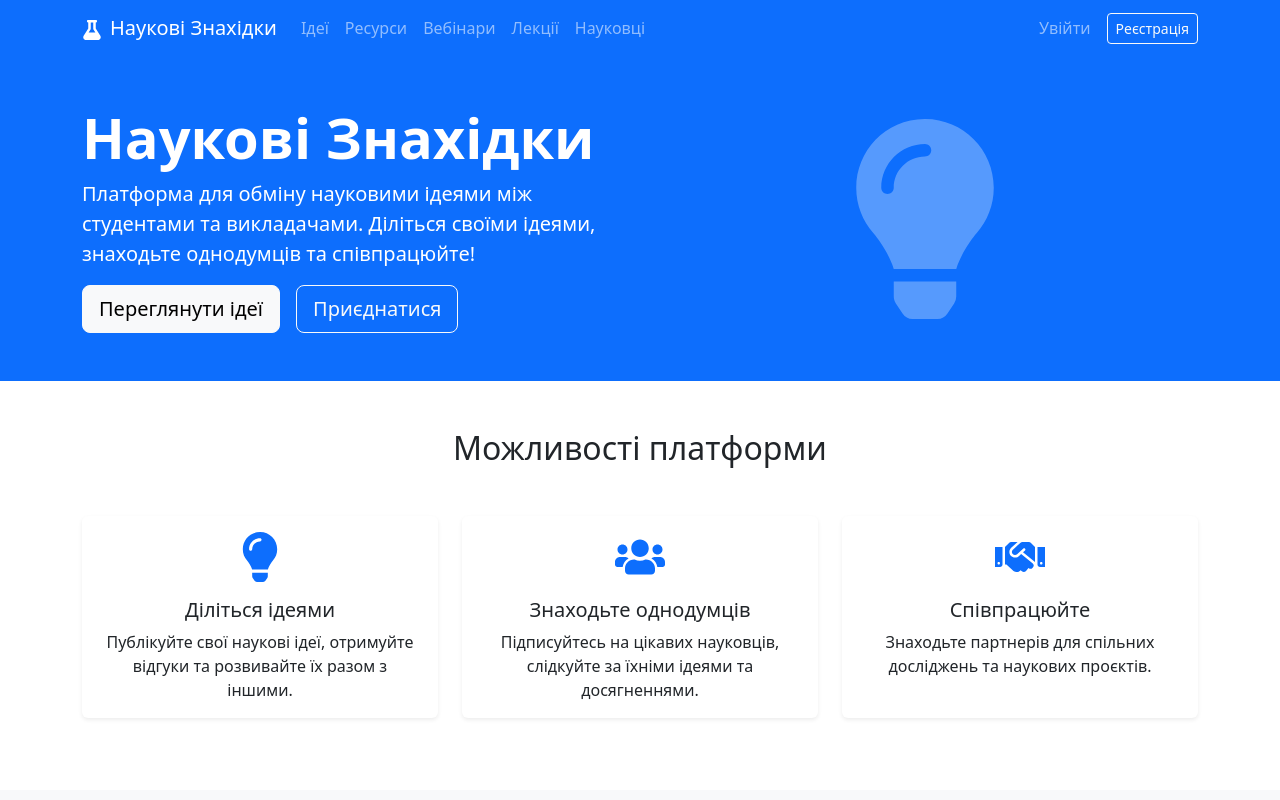
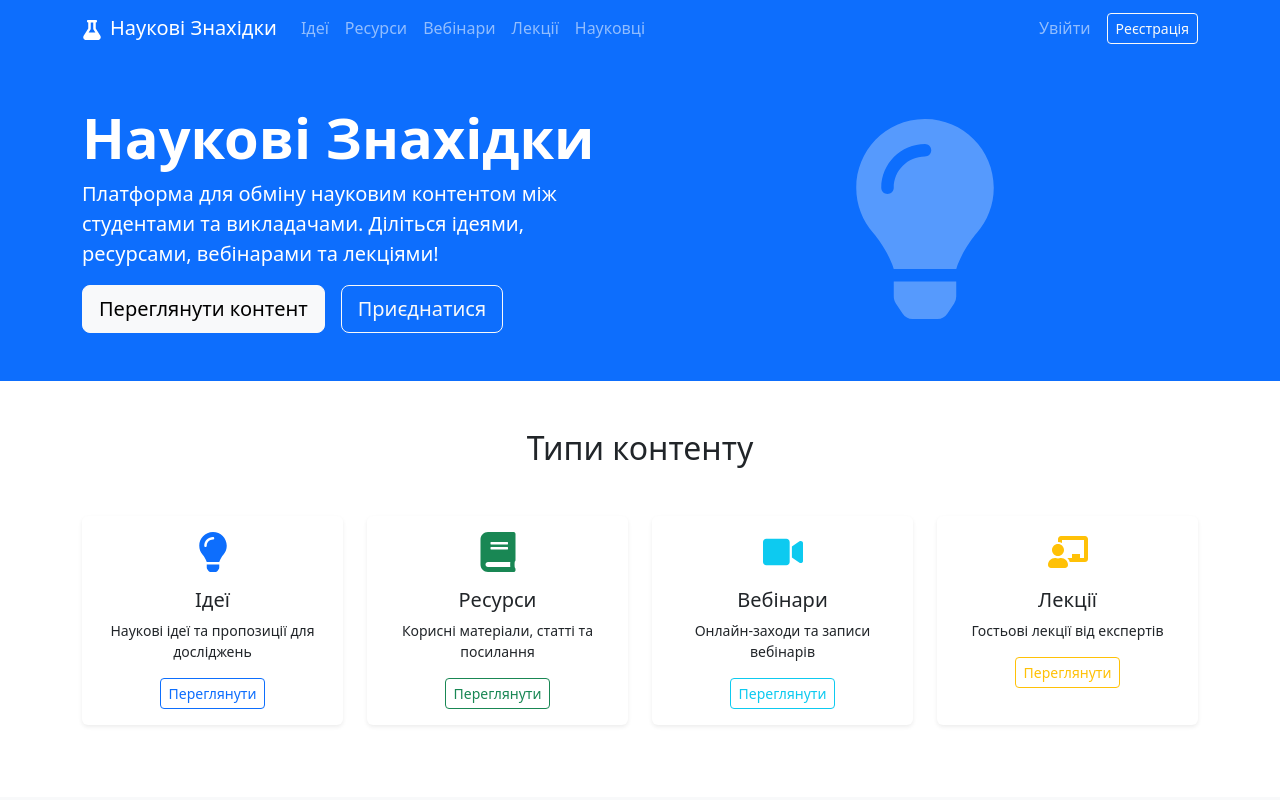
Before and after one commit to natadenga/scientific-discoveries, a React (Vite) app in the folder frontend/: page / in a window 1280 px wide. Shown: the top 800 px of the page. Built offline with nearby package versions, Linux system fonts and the light colour scheme.

Commit message:
update homepage

```diff
--- a/frontend/src/pages/HomePage.jsx
+++ b/frontend/src/pages/HomePage.jsx
@@ -1,6 +1,6 @@
 import { Link } from 'react-router-dom';
 import { Container, Row, Col, Button, Card } from 'react-bootstrap';
-import { FaLightbulb, FaUsers, FaHandshake } from 'react-icons/fa';
+import { FaLightbulb, FaUsers, FaHandshake, FaBook, FaVideo, FaChalkboardTeacher } from 'react-icons/fa';
 import useTitle from '../hooks/useTitle';
 
 function HomePage() {
@@ -15,12 +15,12 @@ function HomePage() {
             <Col lg={6}>
               <h1 className="display-4 fw-bold">Наукові Знахідки</h1>
               <p className="lead">
-                Платформа для обміну науковими ідеями між студентами та викладачами.
-                Діліться своїми ідеями, знаходьте однодумців та співпрацюйте!
+                Платформа для обміну науковим контентом між студентами та викладачами.
+                Діліться ідеями, ресурсами, вебінарами та лекціями!
               </p>
               <div className="d-flex gap-3">
-                <Button as={Link} to="/ideas" variant="light" size="lg">
-                  Переглянути ідеї
+                <Button as={Link} to="/contents?type=idea" variant="light" size="lg">
+                  Переглянути контент
                 </Button>
                 <Button as={Link} to="/register" variant="outline-light" size="lg">
                   Приєднатися
@@ -34,34 +34,98 @@ function HomePage() {
         </Container>
       </div>
 
+      {/* Content Types Section */}
+      <Container className="py-5">
+        <h2 className="text-center mb-5">Типи контенту</h2>
+        <Row>
+          <Col md={3} className="mb-4">
+            <Card className="h-100 text-center border-0 shadow-sm">
+              <Card.Body>
+                <FaLightbulb size={40} className="text-primary mb-3" />
+                <Card.Title>Ідеї</Card.Title>
+                <Card.Text className="small">
+                  Наукові ідеї та пропозиції для досліджень
+                </Card.Text>
+                <Button as={Link} to="/contents?type=idea" variant="outline-primary" size="sm">
+                  Переглянути
+                </Button>
+              </Card.Body>
+            </Card>
+          </Col>
+          <Col md={3} className="mb-4">
+            <Card className="h-100 text-center border-0 shadow-sm">
+              <Card.Body>
+                <FaBook size={40} className="text-success mb-3" />
+                <Card.Title>Ресурси</Card.Title>
+                <Card.Text className="small">
+                  Корисні матеріали, статті та посилання
+                </Card.Text>
+                <Button as={Link} to="/contents?type=resource" variant="outline-success" size="sm">
+                  Переглянути
+                </Button>
+              </Card.Body>
+            </Card>
+          </Col>
+          <Col md={3} className="mb-4">
+            <Card className="h-100 text-center border-0 shadow-sm">
+              <Card.Body>
+                <FaVideo size={40} className="text-info mb-3" />
+                <Card.Title>Вебінари</Card.Title>
+                <Card.Text className="small">
+                  Онлайн-заходи та записи вебінарів
+                </Card.Text>
+                <Button as={Link} to="/contents?type=webinar" variant="outline-info" size="sm">
+                  Переглянути
+                </Button>
+              </Card.Body>
+            </Card>
+          </Col>
+          <Col md={3} className="mb-4">
+            <Card className="h-100 text-center border-0 shadow-sm">
+              <Card.Body>
+                <FaChalkboardTeacher size={40} className="text-warning mb-3" />
+                <Card.Title>Лекції</Card.Title>
+                <Card.Text className="small">
+                  Гостьові лекції від експертів
+                </Card.Text>
+                <Button as={Link} to="/contents?type=lecture" variant="outline-warning" size="sm">
+                  Переглянути
+                </Button>
+              </Card.Body>
+            </Card>
+          </Col>
+        </Row>
+      </Container>
+
       {/* Features Section */}
-      <Container className="py-5">
+      <div className="bg-light py-5">
+        <Container>
           <h2 className="text-center mb-5">Можливості платформи</h2>
           <Row>
             <Col md={4} className="mb-4">
-            <Card className="h-100 text-center border-0 shadow-sm">
+              <Card className="h-100 text-center border-0">
                 <Card.Body>
                   <FaLightbulb size={50} className="text-primary mb-3" />
-                <Card.Title>Діліться ідеями</Card.Title>
+                  <Card.Title>Діліться контентом</Card.Title>
                   <Card.Text>
-                  Публікуйте свої наукові ідеї, отримуйте відгуки та розвивайте їх разом з іншими.
+                    Публікуйте наукові ідеї, ресурси, вебінари та лекції. Отримуйте відгуки та розвивайте їх разом з іншими.
                   </Card.Text>
                 </Card.Body>
               </Card>
             </Col>
             <Col md={4} className="mb-4">
-            <Card className="h-100 text-center border-0 shadow-sm">
+              <Card className="h-100 text-center border-0">
                 <Card.Body>
                   <FaUsers size={50} className="text-primary mb-3" />
                   <Card.Title>Знаходьте однодумців</Card.Title>
                   <Card.Text>
-                  Підписуйтесь на цікавих науковців, слідкуйте за їхніми ідеями та досягненнями.
+                    Підписуйтесь на цікавих науковців, слідкуйте за їхнім контентом та досягненнями.
                   </Card.Text>
                 </Card.Body>
               </Card>
             </Col>
             <Col md={4} className="mb-4">
-            <Card className="h-100 text-center border-0 shadow-sm">
+              <Card className="h-100 text-center border-0">
                 <Card.Body>
                   <FaHandshake size={50} className="text-primary mb-3" />
                   <Card.Title>Співпрацюйте</Card.Title>
@@ -73,19 +137,18 @@ function HomePage() {
             </Col>
           </Row>
         </Container>
+      </div>
 
       {/* CTA Section */}
-      <div className="bg-light py-5">
-        <Container className="text-center">
-          <h2>Готові поділитися своєю ідеєю?</h2>
+      <Container className="py-5 text-center">
+        <h2>Готові поділитися своїми знахідками?</h2>
         <p className="text-muted mb-4">
-            Зареєструйтесь безкоштовно та почніть ділитися своїми науковими відкриттями вже сьогодні!
+          Зареєструйтесь безкоштовно та почніть ділитися науковим контентом вже сьогодні!
         </p>
         <Button as={Link} to="/register" variant="primary" size="lg">
           Почати зараз
         </Button>
       </Container>
-      </div>
     </>
   );
 }
```
Lines whose indentation alone changed are shown as unchanged.
